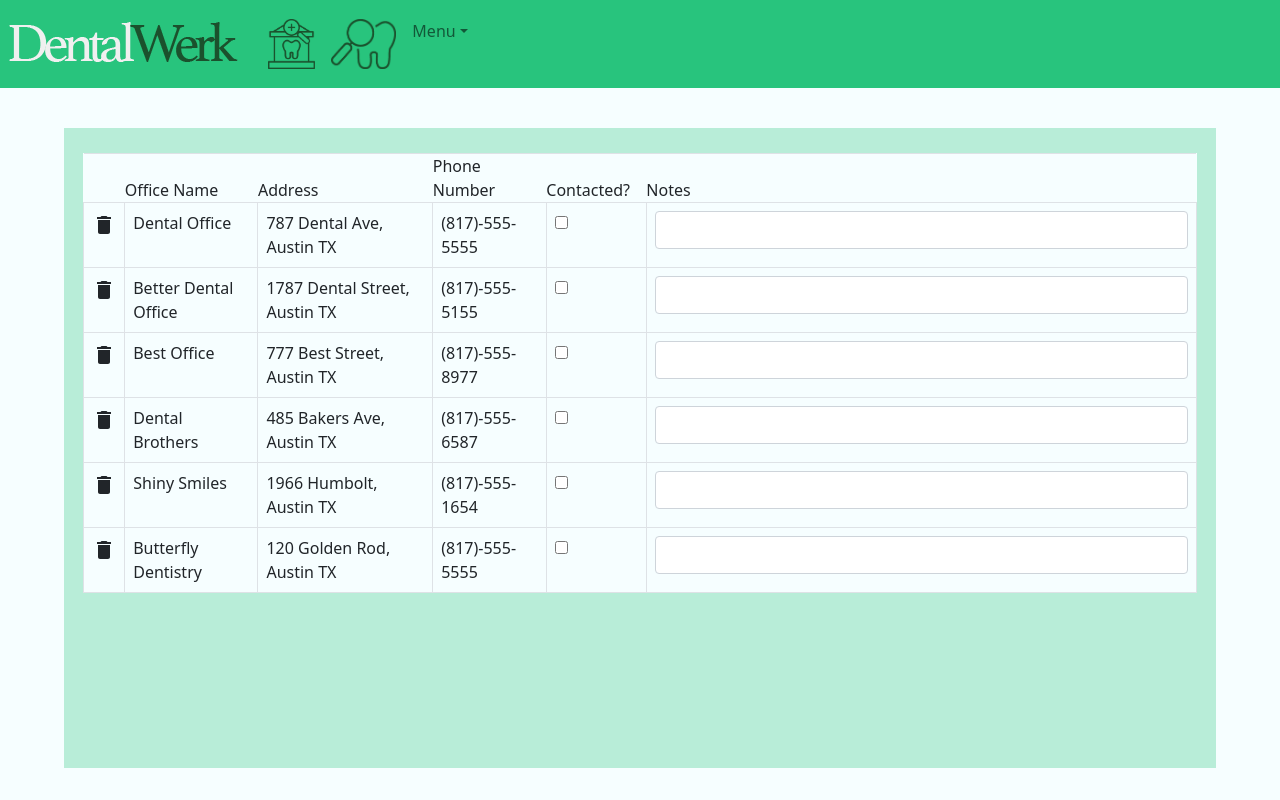
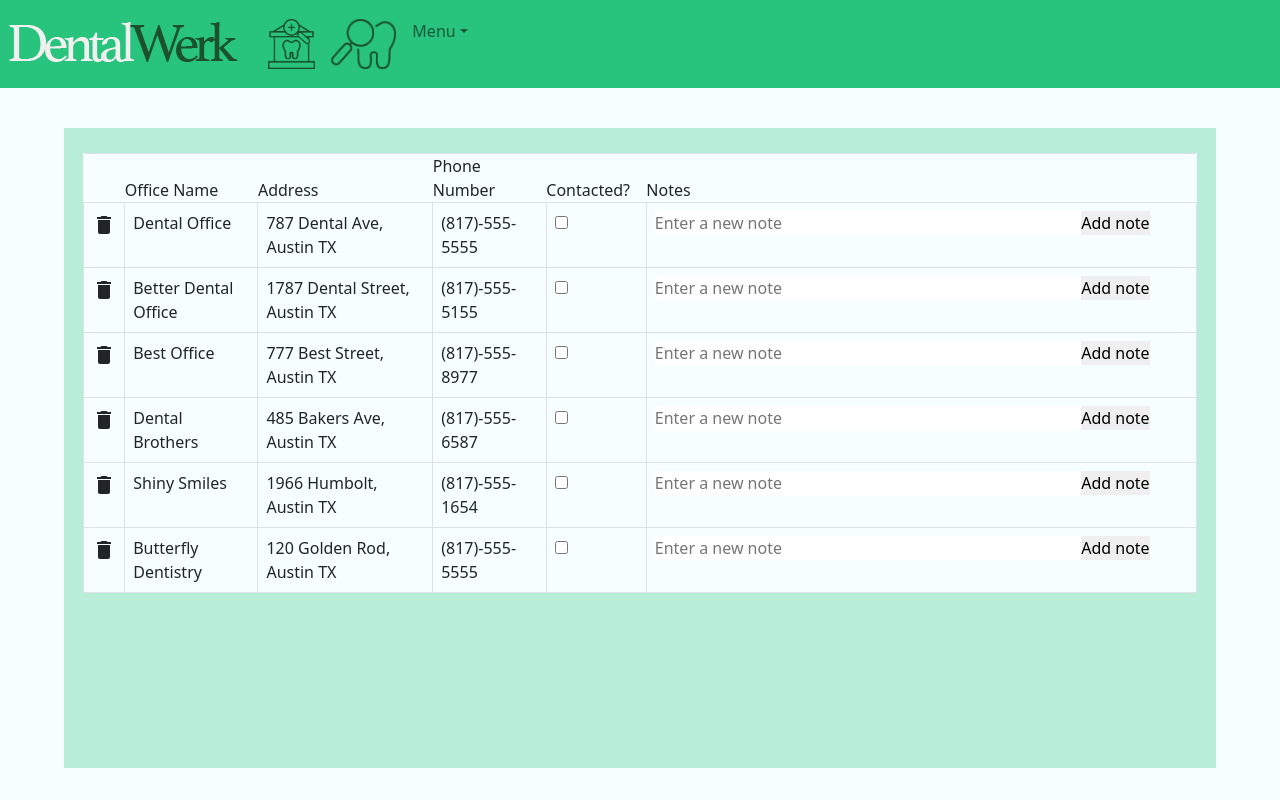
Before and after one commit to theMVPshop/nt03, a React (Create React App) app in the folder client/: page /address-book in a window 1280 px wide. Built offline with nearby package versions, Linux system fonts and the light colour scheme.

Commit message:
added semi-functioning Notes component

```diff
--- a/client/src/Router.js
+++ b/client/src/Router.js
@@ -6,6 +6,7 @@ import ClinicSearch from '../src/components/ClinicSearch';
 import SignIn from '../src/components/SignIn';
 import SignUp from '../src/components/SignUp';
 import AddressBook from './components/AddressBook';
+import Notes from './components/Notes';
 
 function Router() {
   return (
@@ -16,6 +17,7 @@ function Router() {
       <Route path='/sign-in' component={SignIn}></Route>
       <Route path='/sign-up' component={SignUp}></Route>
       <Route path='/address-book' component={AddressBook}></Route>
+      <Route path='/notes' component={Notes}></Route>
     </Switch>
   );
 }
--- a/client/src/components/AddressBook.js
+++ b/client/src/components/AddressBook.js
@@ -1,7 +1,8 @@
-import React from 'react';
+import React, { useState } from 'react';
 import DeleteIcon from '@material-ui/icons/Delete';
 import { Table } from 'react-bootstrap';
 import { contacts } from '../DummyData';
+import Notes from './Notes';
 
 const AddressBook = () => {
   return (
@@ -28,8 +29,7 @@ const AddressBook = () => {
                 <input type='checkbox' />
               </td>
               <td>
-                {' '}
-                <input type='text' className='form-control' />
+                <Notes></Notes>
               </td>
             </tr>
           ))}
--- /dev/null
+++ b/client/src/components/Notes.js
@@ -0,0 +1,35 @@
+import React, { useState } from 'react';
+import produce from 'immer';
+
+const Notes = (props) => props.data.map((note) => <div>{note.text}</div>);
+
+export default () => {
+  const initialData = [{ text: '' }];
+  const [data, setData] = useState(initialData);
+
+  const handleClick = () => {
+    const text = document.querySelector('#noteinput').value.trim();
+    if (text) {
+      const nextState = produce(data, (draftState) => {
+        draftState.push({ text });
+      });
+      document.querySelector('#noteinput').value = '';
+      setData(nextState);
+    }
+  };
+
+  return (
+    <>
+      <input
+        id='noteinput'
+        style={{ width: '80%' }}
+        type='text'
+        placeholder='Enter a new note'
+      />
+
+      <button onClick={() => handleClick()}>Add note</button>
+
+      <Notes data={data} />
+    </>
+  );
+};
--- a/package.json
+++ b/package.json
@@ -20,6 +20,7 @@
     "dotenv": "^9.0.0",
     "express": "^4.17.1",
     "express-jwt": "^6.0.0",
+    "immer": "^9.0.2",
     "jwks-rsa": "^2.0.3",
     "mysql": "^2.18.1"
   },
```
Also changed, not shown: 1 other file (tests, documents, lock files or other folders).
